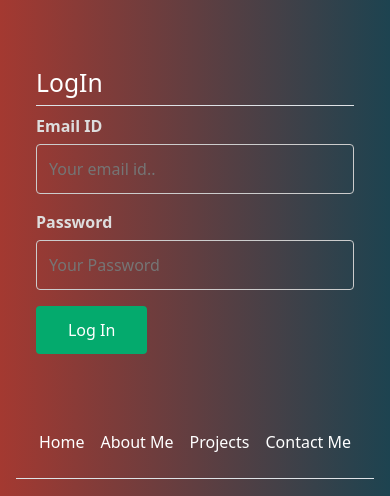
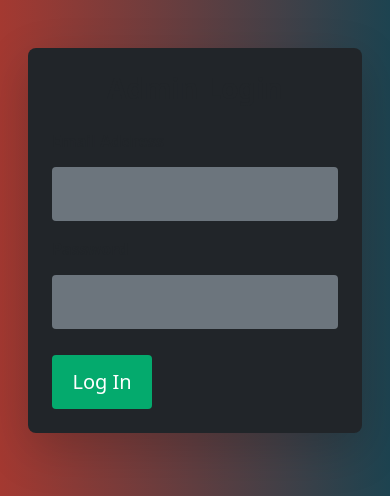
Before and after one commit to Xenon0117/Portfolio, a Flask app: page /login in a window 390 px wide. Shown: the part 44-540 px from the top of the page. Run offline with Flask 3, Linux system fonts and the light colour scheme.

Commit message:
Update login.html

```diff
--- a/templates/login.html
+++ b/templates/login.html
@@ -1,24 +1,30 @@
 {% extends 'base.html' %}
 {% block title %}Log In{% endblock %}
 {% block content %}
-<main>
-<div class="contact" id="contact">
-                    <br><br>
-                    <h2 class="pb-2 border-bottom to_left" id="projects">LogIn</h2>
+<main class="d-flex align-items-center py-5">
+    <div class="container">
+        <div class="row justify-content-center">
+            <div class="col-md-6 col-lg-5">
+                <div class="card bg-dark border-0 rounded-3 shadow-lg p-4">
+                    <h2 class="text-center mb-4 fw-bold display-6 label_heading">Admin Login</h2>
                     <form action="/login" method="post">
-
-
-                        <label for="email">Email ID</label>
-                        <input type="email" id="email" name="email" placeholder="Your email id..">
-
-                        <label for="password">Password</label>
-                        <input type="password" id="password" name="password" placeholder="Your Password">
-
-                        <button type="submit" >Log In</button>
-
-                        </form>
+                        <div class="mb-3">
+                            <label for="email" class="form-label fw-bold label">Email Address</label>
+                            <input type="email" class="form-control form-control-lg bg-secondary border-0 text-light"
+                                id="email" name="email" required>
                         </div>
+                        <div class="mb-3">
+                            <label for="password" class="form-label fw-bold label">Password</label>
+                            <input type="password" class="form-control form-control-lg bg-secondary border-0 text-light"
+                                id="password" name="password" required>
+                        </div>
+                        <div class="d-grid">
+                            <button type="submit" class="btn btn-primary btn-lg">Log In</button>
+                        </div>
+                    </form>
+                </div>
+            </div>
+        </div>
+    </div>
 </main>
-
-
 {% endblock %}
```
